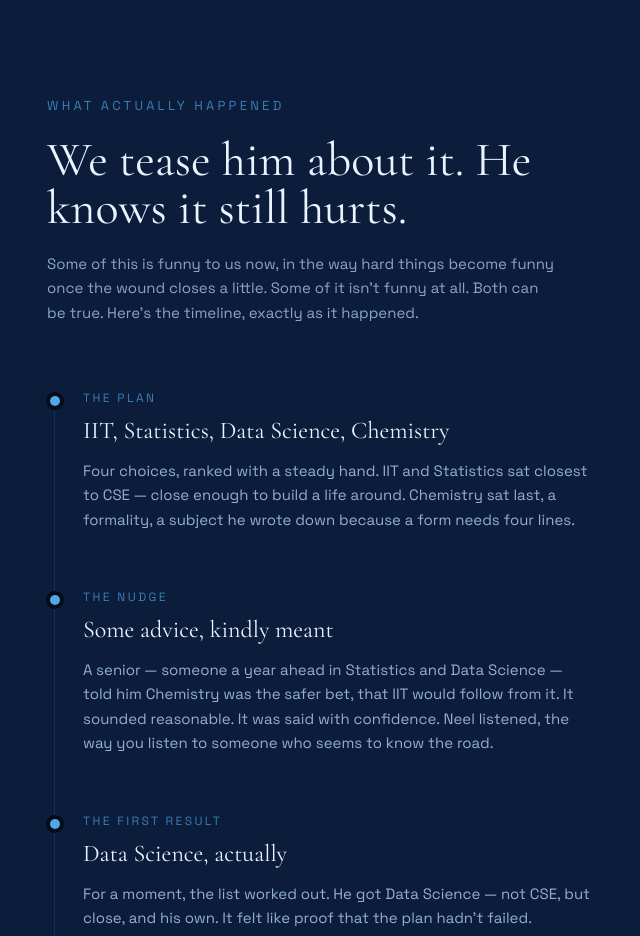
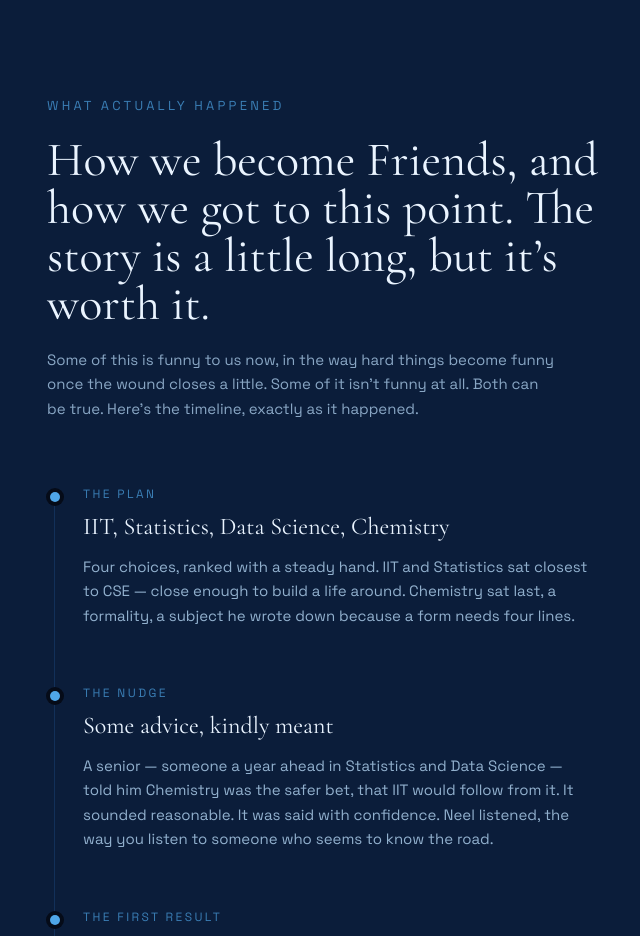
Before and after one commit to ManamiMayoki/Virgo, a React (Vite) app: page / in a window 1280 px wide. Shown: the part 2240-3176 px from the top of the page, without its empty margins (257-897 px from the left). Built offline with nearby package versions, Linux system fonts and the light colour scheme.

Commit message:
journey section

```diff
--- a/src/sections/JourneySection.jsx
+++ b/src/sections/JourneySection.jsx
@@ -49,7 +49,7 @@ export default function JourneySection() {
           What actually happened
         </p>
         <h2 className="font-display mt-5 max-w-xl text-4xl text-frost sm:text-5xl">
-          We tease him about it. He knows it still hurts.
+          How we become Friends, and how we got to this point. The story is a little long, but it’s worth it.
         </h2>
         <p className="mt-5 max-w-lg text-[15px] leading-relaxed text-ice/70">
           Some of this is funny to us now, in the way hard things become
```
